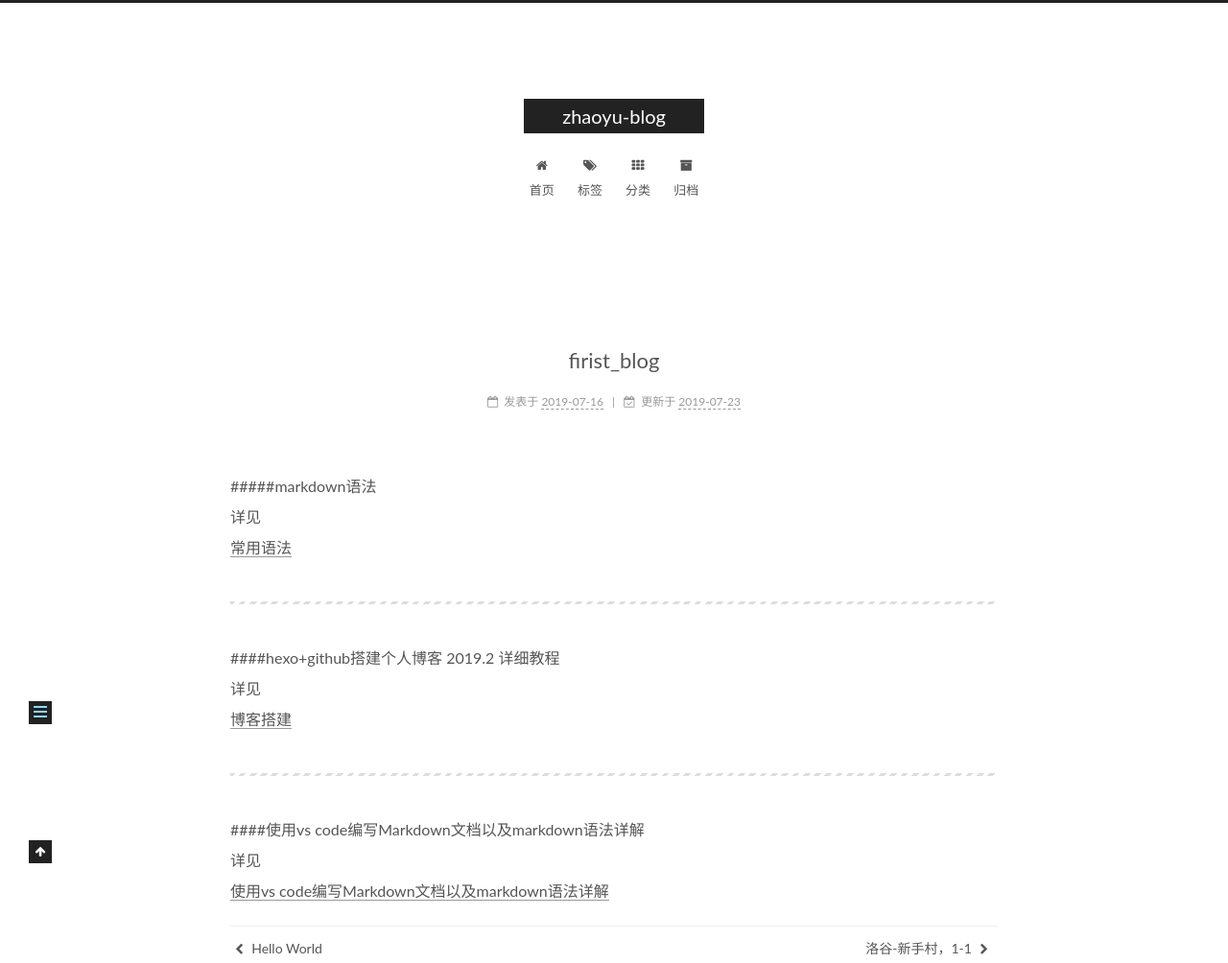
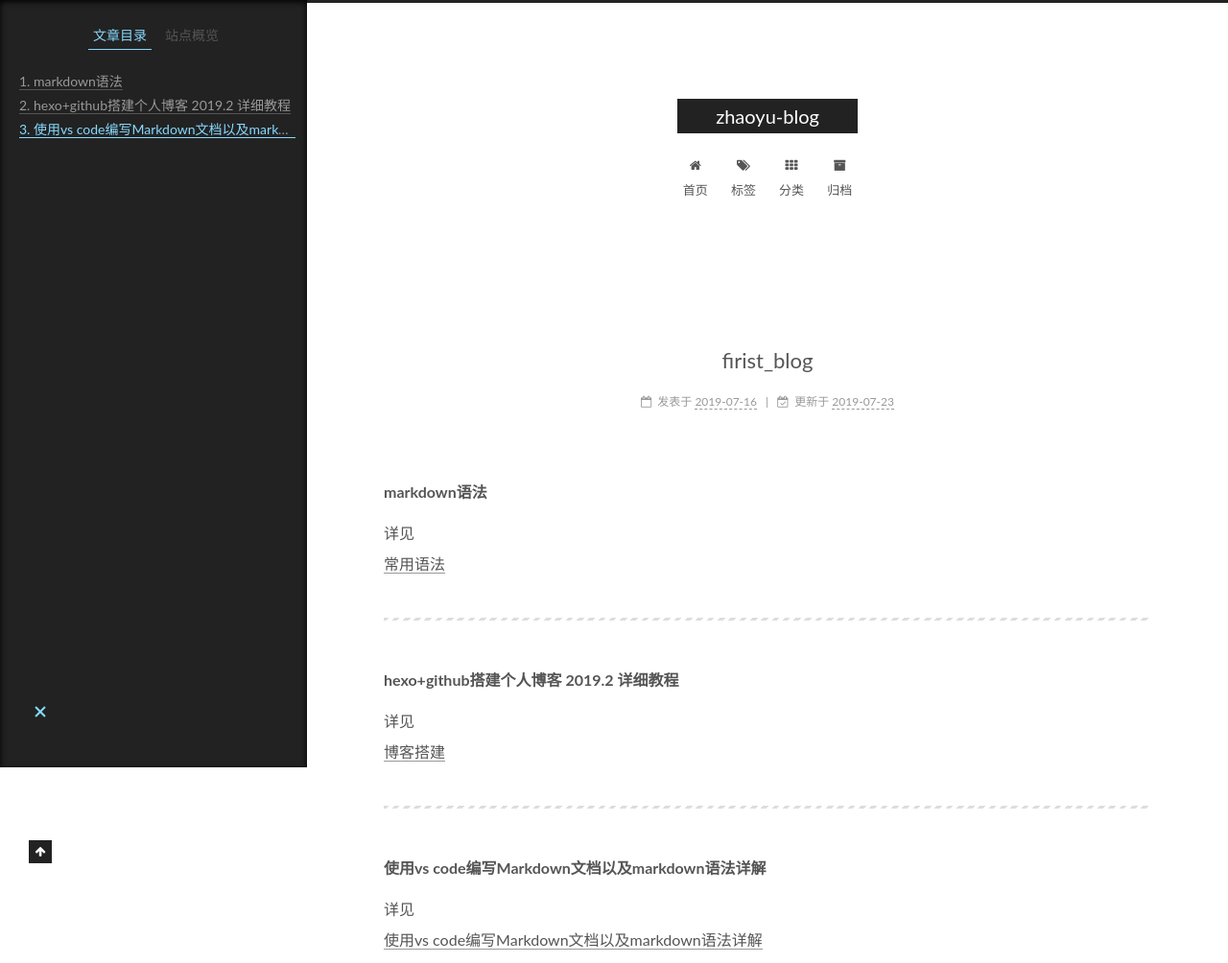
Before and after one commit to xitiruoli/xitiruoli.github.io, a plain HTML site: page 2019/07/16/first_blog/index.html in a window 1280 px wide. Shown: the top 1004 px of the page at 96% size. Drawn offline with Linux system fonts and the light colour scheme.

Commit message:
Site updated: 2019-07-23 10:05:50

```diff
--- a/2019/07/16/first_blog/index.html
+++ b/2019/07/16/first_blog/index.html
@@ -93,17 +93,17 @@
   };
 </script>
 
-  <meta name="description" content="#####markdown语法详见常用语法  ####hexo+github搭建个人博客 2019.2 详细教程详见博客搭建  ####使用vs code编写Markdown文档以及markdown语法详解详见使用vs code编写Markdown文档以及markdown语法详解">
+  <meta name="description" content="markdown语法详见常用语法  hexo+github搭建个人博客 2019.2 详细教程详见博客搭建  使用vs code编写Markdown文档以及markdown语法详解详见使用vs code编写Markdown文档以及markdown语法详解">
 <meta property="og:type" content="article">
 <meta property="og:title" content="firist_blog">
 <meta property="og:url" content="http://yoursite.com/2019/07/16/first_blog/index.html">
 <meta property="og:site_name" content="zhaoyu-blog">
-<meta property="og:description" content="#####markdown语法详见常用语法  ####hexo+github搭建个人博客 2019.2 详细教程详见博客搭建  ####使用vs code编写Markdown文档以及markdown语法详解详见使用vs code编写Markdown文档以及markdown语法详解">
+<meta property="og:description" content="markdown语法详见常用语法  hexo+github搭建个人博客 2019.2 详细教程详见博客搭建  使用vs code编写Markdown文档以及markdown语法详解详见使用vs code编写Markdown文档以及markdown语法详解">
 <meta property="og:locale" content="zh-CN">
-<meta property="og:updated_time" content="2019-07-22T23:22:04.018Z">
+<meta property="og:updated_time" content="2019-07-23T02:04:53.659Z">
 <meta name="twitter:card" content="summary">
 <meta name="twitter:title" content="firist_blog">
-<meta name="twitter:description" content="#####markdown语法详见常用语法  ####hexo+github搭建个人博客 2019.2 详细教程详见博客搭建  ####使用vs code编写Markdown文档以及markdown语法详解详见使用vs code编写Markdown文档以及markdown语法详解">
+<meta name="twitter:description" content="markdown语法详见常用语法  hexo+github搭建个人博客 2019.2 详细教程详见博客搭建  使用vs code编写Markdown文档以及markdown语法详解详见使用vs code编写Markdown文档以及markdown语法详解">
 
 
 
@@ -371,7 +371,7 @@
 
                   <span class="post-meta-item-text">更新于</span>
 
-                <time title="修改时间：2019-07-23 07:22:04" itemprop="dateModified" datetime="2019-07-23T07:22:04+08:00">2019-07-23</time>
+                <time title="修改时间：2019-07-23 10:04:53" itemprop="dateModified" datetime="2019-07-23T10:04:53+08:00">2019-07-23</time>
               </span>
 
 
@@ -410,11 +410,11 @@
 
 
 
-        <p>#####markdown语法<br>详见<br><a href="https://bihu.com/article/252591" target="_blank" rel="noopener">常用语法</a></p>
+        <h4 id="markdown语法"><a href="#markdown语法" class="headerlink" title="markdown语法"></a>markdown语法</h4><p>详见<br><a href="https://bihu.com/article/252591" target="_blank" rel="noopener">常用语法</a></p>
 <hr>
-<p>####hexo+github搭建个人博客 2019.2 详细教程<br>详见<br><a href="https://blog.csdn.net/qq_40871466/article/details/86763540" target="_blank" rel="noopener">博客搭建</a></p>
+<h4 id="hexo-github搭建个人博客-2019-2-详细教程"><a href="#hexo-github搭建个人博客-2019-2-详细教程" class="headerlink" title="hexo+github搭建个人博客 2019.2 详细教程"></a>hexo+github搭建个人博客 2019.2 详细教程</h4><p>详见<br><a href="https://blog.csdn.net/qq_40871466/article/details/86763540" target="_blank" rel="noopener">博客搭建</a></p>
 <hr>
-<p>####使用vs code编写Markdown文档以及markdown语法详解<br>详见<br><a href="https://www.cnblogs.com/LuckyZLi/p/9776143.html" target="_blank" rel="noopener">使用vs code编写Markdown文档以及markdown语法详解</a></p>
+<h4 id="使用vs-code编写Markdown文档以及markdown语法详解"><a href="#使用vs-code编写Markdown文档以及markdown语法详解" class="headerlink" title="使用vs code编写Markdown文档以及markdown语法详解"></a>使用vs code编写Markdown文档以及markdown语法详解</h4><p>详见<br><a href="https://www.cnblogs.com/LuckyZLi/p/9776143.html" target="_blank" rel="noopener">使用vs code编写Markdown文档以及markdown语法详解</a></p>
 
 
     </div>
@@ -505,8 +505,17 @@
 
 
 
+        <ul class="sidebar-nav motion-element">
+          <li class="sidebar-nav-toc sidebar-nav-active" data-target="post-toc-wrap">
+            文章目录
+          </li>
+          <li class="sidebar-nav-overview" data-target="site-overview-wrap">
+            站点概览
+          </li>
+        </ul>
 
-      <div class="site-overview-wrap sidebar-panel sidebar-panel-active">
+
+      <div class="site-overview-wrap sidebar-panel">
         <div class="site-overview">
 
           <div class="site-author motion-element" itemprop="author" itemscope itemtype="http://schema.org/Person">
@@ -584,6 +593,23 @@
         </div>
       </div>
 
+
+      <!--noindex-->
+        <div class="post-toc-wrap motion-element sidebar-panel sidebar-panel-active">
+          <div class="post-toc">
+
+
+
+
+
+
+
+              <div class="post-toc-content"><ol class="nav"><li class="nav-item nav-level-4"><a class="nav-link" href="#markdown语法"><span class="nav-number">1.</span> <span class="nav-text">markdown语法</span></a></li><li class="nav-item nav-level-4"><a class="nav-link" href="#hexo-github搭建个人博客-2019-2-详细教程"><span class="nav-number">2.</span> <span class="nav-text">hexo+github搭建个人博客 2019.2 详细教程</span></a></li><li class="nav-item nav-level-4"><a class="nav-link" href="#使用vs-code编写Markdown文档以及markdown语法详解"><span class="nav-number">3.</span> <span class="nav-text">使用vs code编写Markdown文档以及markdown语法详解</span></a></li></ol></div>
+
+
+          </div>
+        </div>
+      <!--/noindex-->
 
 
 
--- a/css/main.css
+++ b/css/main.css
@@ -1701,7 +1701,7 @@ pre .javascript .function {
   width: 4px;
   height: 4px;
   border-radius: 50%;
-  background: #0a4f6a;
+  background: #8f4f5c;
 }
 .feed-link,
 .chat {
```
Also changed, not shown: index.html (+4 -4 lines).
